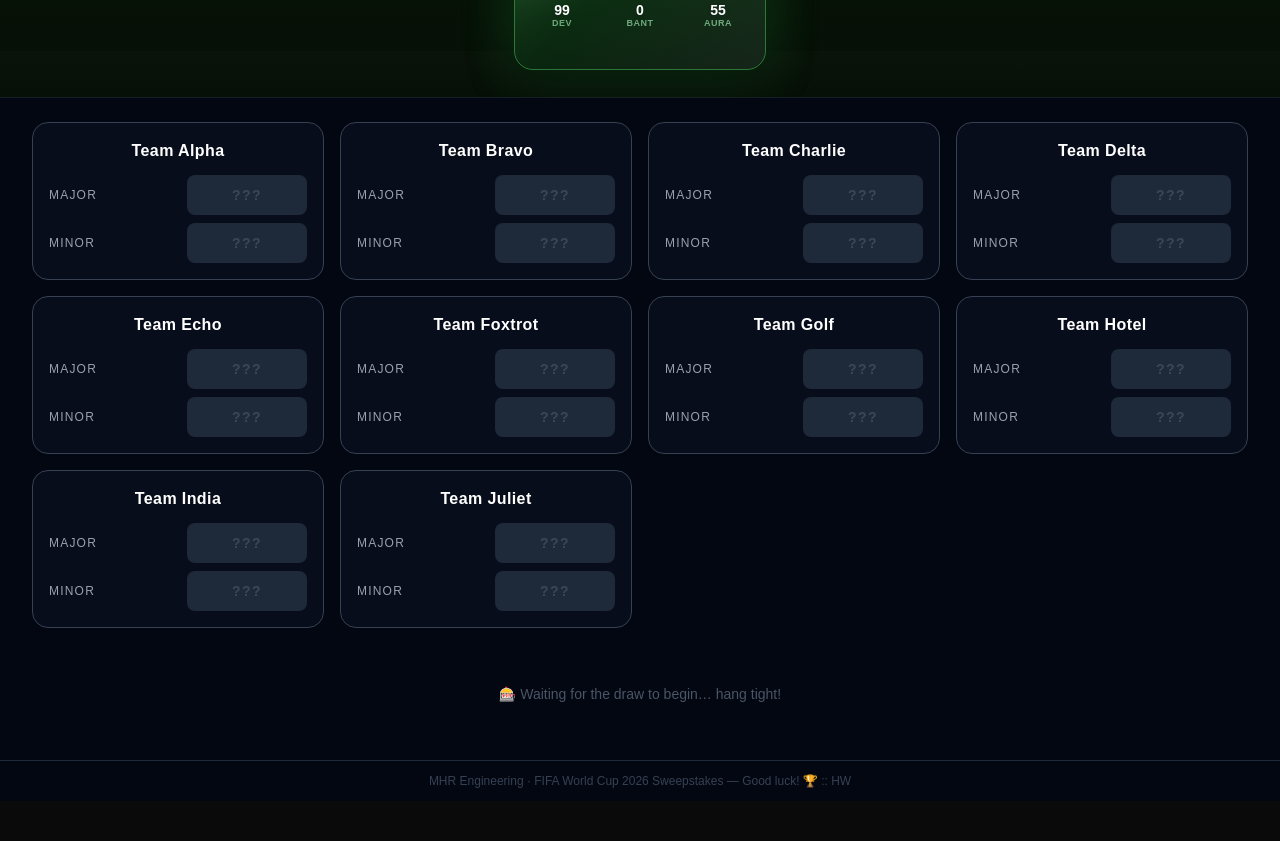
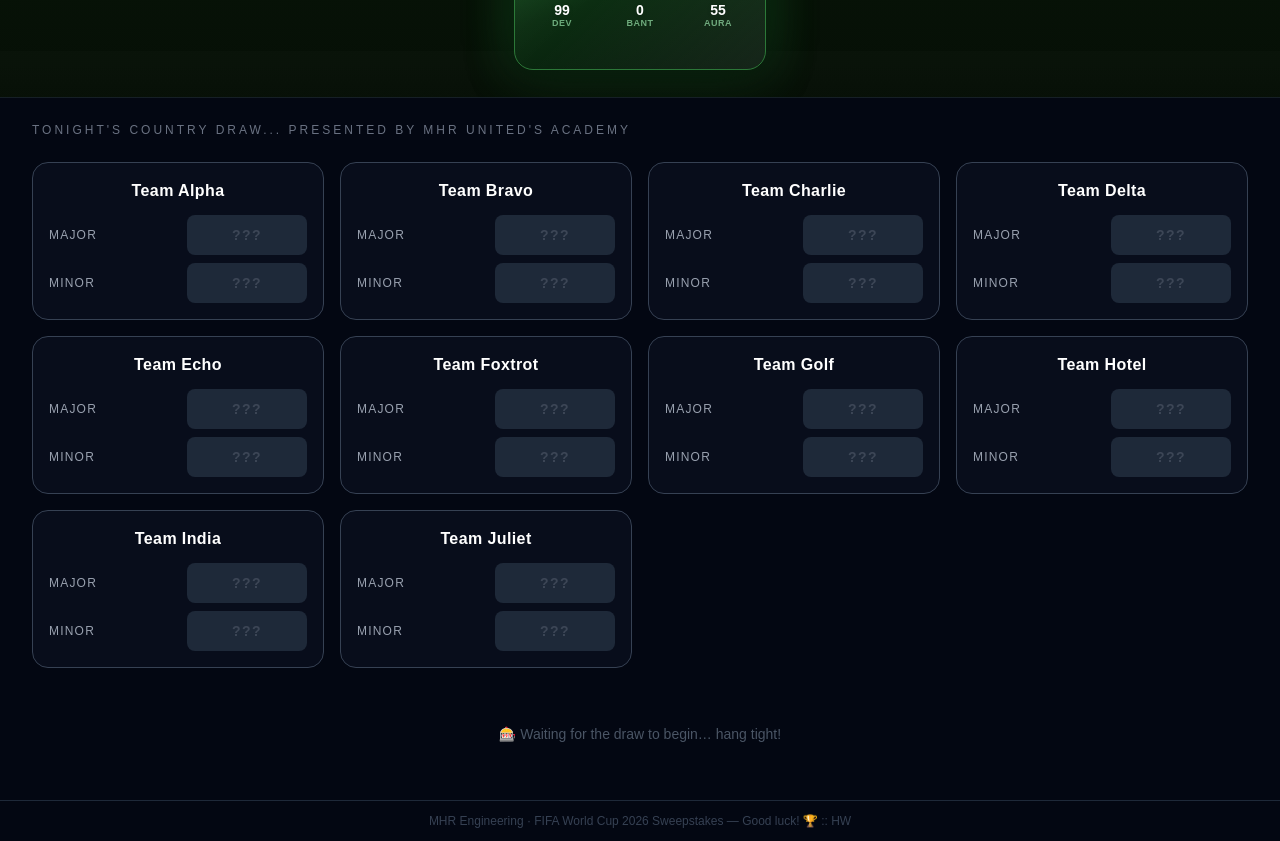
Before and after one commit to XxHarvzBackxX/wc-team-selector, a Next.js app: page / in a window 1280 px wide. Shown: the part 2420-3261 px from the top of the page. Before the commit the page ends 3221 px from the top, so only its background shows below. Built offline with nearby package versions, Linux system fonts and the light colour scheme; no server answers; the database is empty.

Commit message:
add draw title

```diff
--- a/src/components/DrawApp.tsx
+++ b/src/components/DrawApp.tsx
@@ -153,9 +153,10 @@ export default function DrawApp() {
 
       {/* Main content */}
       <main id="draw" className="flex-1 px-4 sm:px-6 lg:px-8 py-6 flex flex-col gap-6 max-w-7xl mx-auto w-full">
-        {isAdmin && <AdminPanel drawState={drawState} />}
+        <p className="text-gray-500 text-xs uppercase tracking-[0.25em]">Tonight&apos;s country draw... presented by MHR United&apos;s Academy</p>
+        {isAdmin && <AdminPanel drawState={drawState}/>}
 
-        <DrawBoard drawState={drawState} />
+        <DrawBoard drawState={drawState}/>
 
         {status === "idle" && !isAdmin && (
             <div className="text-center py-8 text-gray-600 text-sm">
```
Lines whose indentation alone changed are shown as unchanged.
